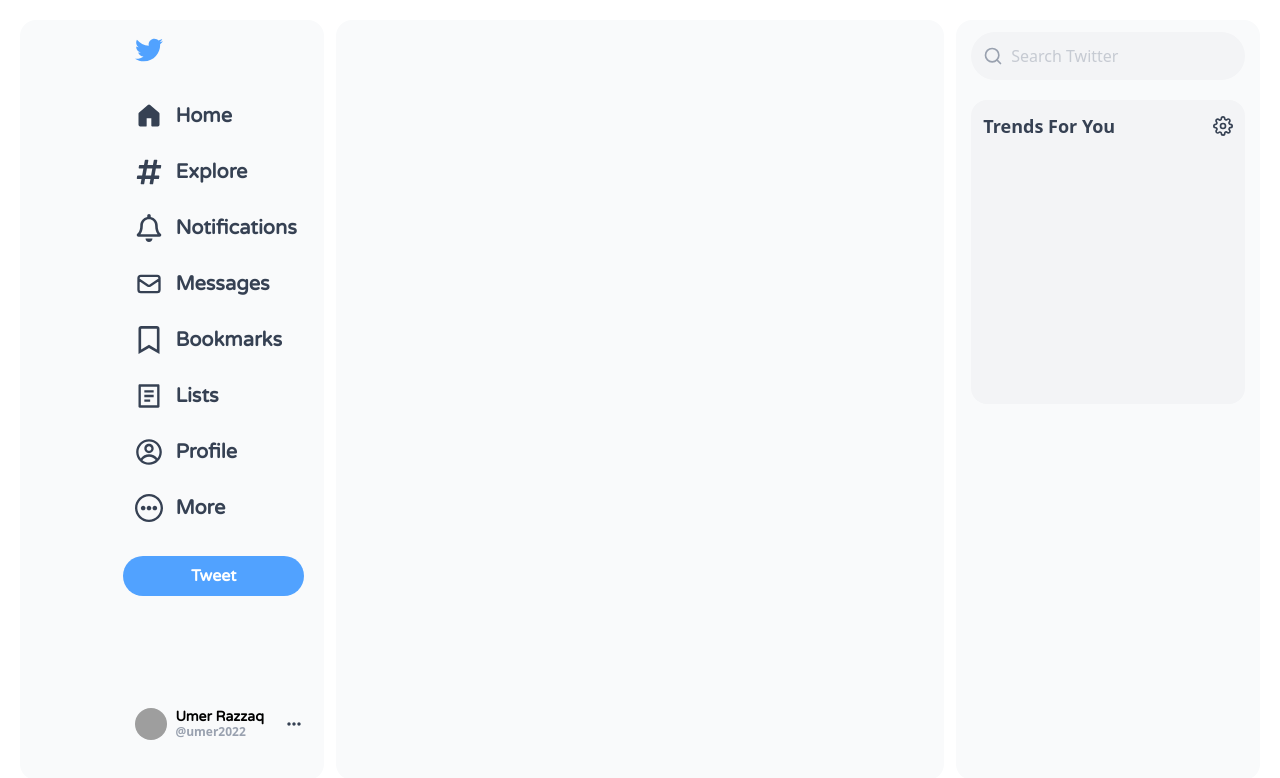
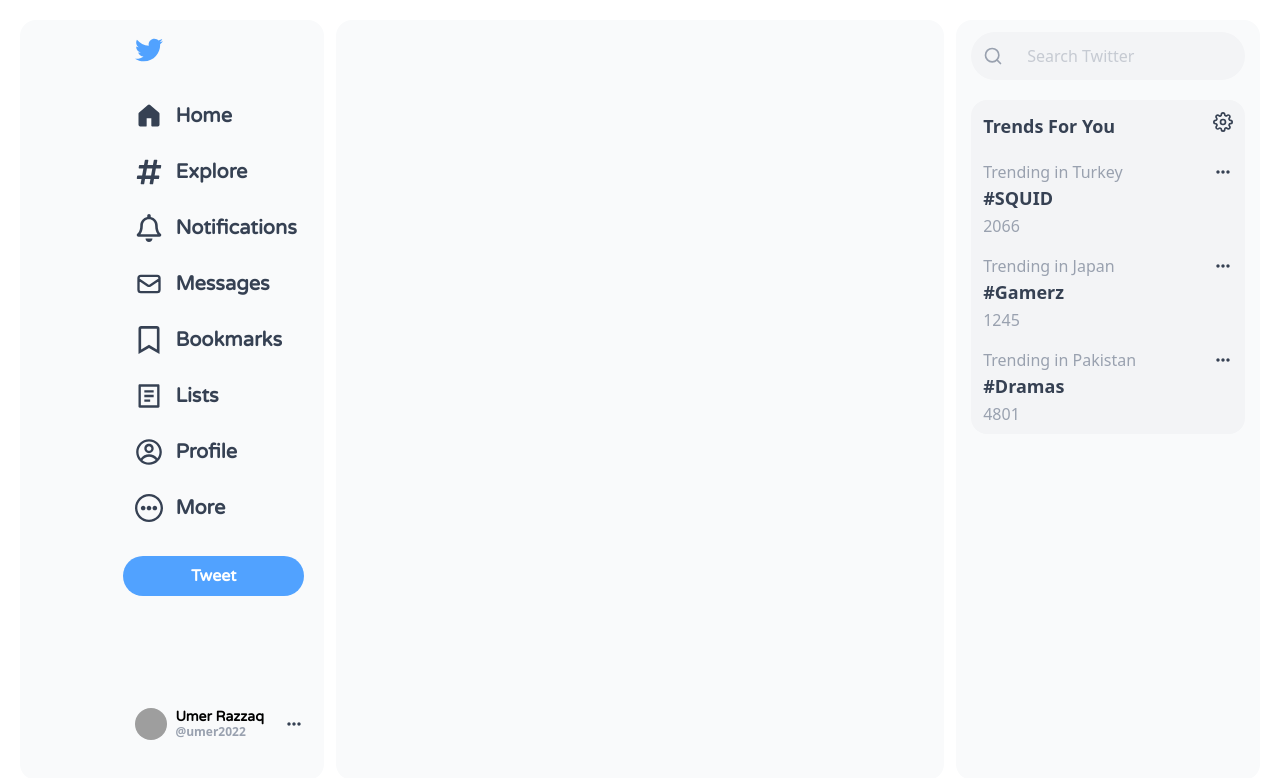
Before and after one commit to UmerAalam/twitter-clone, a React (Vite) app: page / in a window 1280 px wide. Shown: the top 778 px of the page. Built offline with nearby package versions, Linux system fonts and the light colour scheme; grey boxes are pictures that could not be loaded.

Commit message:
Trending-Tweet-Done

```diff
--- a/src/components/SearchBar.jsx
+++ b/src/components/SearchBar.jsx
@@ -6,11 +6,11 @@
     <>
       <div className="flex items-center w-[90%] h-12 mt-3 rounded-full bg-gray-100">
         <IconButton
-          iconCss={"ml-3 text-gray-400"}
+          iconCss={"p-3 text-gray-400"}
           icon={<LuSearch fontWeight={100} size={20} />}
         />
         <input
-          className="ml-2 outline-0 text-gray-400"
+          className="p-3 outline-0 text-gray-400"
           type="text"
           placeholder="Search Twitter"
         />
--- a/src/components/TrendingForYou.jsx
+++ b/src/components/TrendingForYou.jsx
@@ -1,19 +1,25 @@
 import React from "react";
 import { FiSettings } from "react-icons/fi";
 import IconButton from "./IconButton";
+import TrendingTweet from "../components/TrendingTweet";
 const TrendingForYou = () => {
   return (
-    <div className="h-[40%] w-[90%] rounded-2xl bg-gray-100">
+    <>
+      <div className="w-[90%] rounded-2xl bg-gray-100">
         <div className="flex justify-between">
-        <div className="font-bold inline-flex mt-3 ml-3 text-lg text-gray-700">
+          <div className="font-bold inline-flex p-3 text-lg text-gray-700">
             Trends For You
           </div>
           <IconButton
-          iconCss={"mt-3 mr-3 text-gray-700 inline-flex"}
+            containerCss={"p-3"}
             icon={<FiSettings fontWeight={100} size={20} />}
           />
         </div>
+        <TrendingTweet />
+        <TrendingTweet tag="Gamerz" country="Japan" tweetCount={1245} />
+        <TrendingTweet tag="Dramas" country="Pakistan" tweetCount={4801} />
       </div>
+    </>
   );
 };
 
--- a/src/components/TrendingTweet.jsx
+++ b/src/components/TrendingTweet.jsx
@@ -1,7 +1,24 @@
 import React from "react";
+import IconButton from "./IconButton";
+import { MdOutlineMoreHoriz } from "react-icons/md";
 
-const TrendingTweet = () => {
-  return <div></div>;
+const TrendingTweet = ({
+  tag = "SQUID",
+  tweetCount = 2066,
+  country = "Turkey",
+}) => {
+  return (
+    <>
+      <div className="py-2 px-3 text-gray-400 font-medium rounded-2xl hover:bg-gray-200 ">
+        <div className="flex justify-between">
+          <span>Trending in {country}</span>
+          <IconButton icon={<MdOutlineMoreHoriz size={20} />} />
+        </div>
+        <div className="text-gray-700 text-lg font-semibold">{"#" + tag}</div>
+        <div className="text-gray-400 pt-0.5">{tweetCount}</div>
+      </div>
+    </>
+  );
 };
 
 export default TrendingTweet;
--- a/src/components/TrendsBar.jsx
+++ b/src/components/TrendsBar.jsx
@@ -3,7 +3,7 @@
 import TrendingForYou from "./TrendingForYou";
 const TrendsBar = () => {
   return (
-    <div className=" flex flex-col gap-5 items-center bg-gray-50 rounded-2xl">
+    <div className="flex flex-col gap-5 items-center bg-gray-50 rounded-2xl">
       <SearchBar />
       <TrendingForYou />
     </div>
```
Lines whose indentation alone changed are shown as unchanged.
